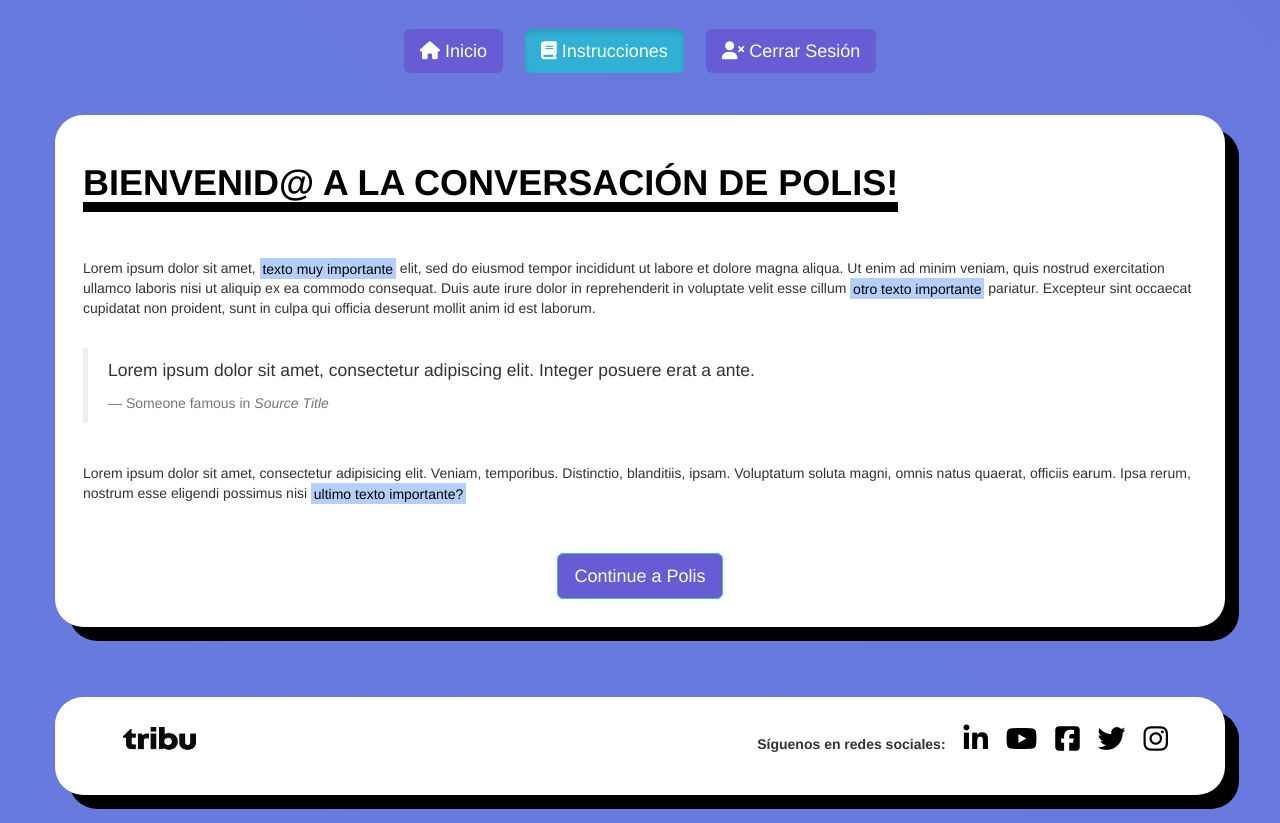
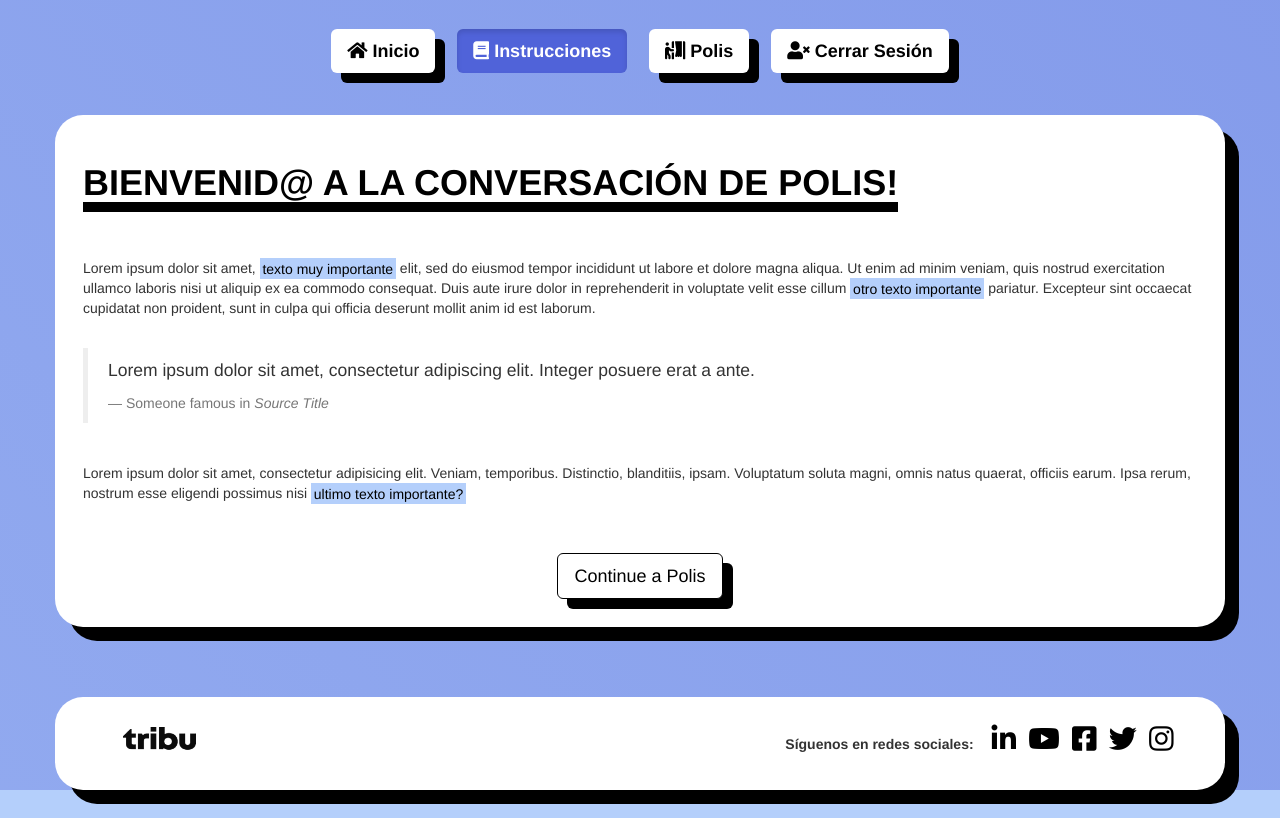
Before and after one commit to jerojero/polis-tribu, a Flask app: page /instructions/ in a window 1280 px wide. Run offline with Flask 2, Linux system fonts and the light colour scheme; the visitor is signed in with stand-in values (Sample User, id 1); some libraries are stand-ins or nearby versions.

Commit message:
v0.97 Some CSS details on buttons and centering things, change to FontAwesome 5, added polis button

```diff
--- a/app/static/css/main.css
+++ b/app/static/css/main.css
@@ -41,12 +41,12 @@
 .footer-div a .fa{
   font-size: 2em;
   color: black;
-  margin: 0 0.5em 0.5em 0;
-  transition: 0.3s;
+  margin: 0 0.3em 0.3em 0;
+  transition: 0.2s;
 }
 
 .footer-div a .fa:hover {
-  color: #6c9ae6;
+  color: #5063d9;
 }
 
 .footer-div span {
@@ -73,17 +73,6 @@ h1::after {
   margin: 0 auto;
 }
 
-/*@supports (background-clip: text) {
-  h1::after {
-
-    background-image: linear-gradient(45deg, #6c9ae6, #665dd5);
-    background-size: 500%;
-    background-clip: text;
-    color: transparent;
-    animation: bg-animation 20s infinite alternate;
-  }
-}*/
-
 h2 {
   text-transform: uppercase;
 }
@@ -98,19 +87,54 @@ h2 {
   margin: 0.5em;
 }
 
+.btn-info {
+  transition: 0.2s;
+  border-radius: none;
+  border-color: black;
+  background: #fff;
+  color: black;
+  box-shadow: 1rem 1rem black;
+}
+
+.btn-info:active:focus {
+  background: #5063d9;
+  color: white;
+  border-color: #5063d9;
+  box-shadow: none
+}
+
+.btn:hover {
+  background: #5063d9;
+  color: white;
+  border-color: #5063d9;
+}
+
+.navbar .btn-info:hover {
+  background: #5063d9;
+  color: white;
+}
+
+.navbar .btn-info {
+  font-weight: 900;
+}
+
+.navbar .active {
+  background: #5063d9;
+}
+
+
 mark {
   background-color: #b4cffb;
 }
 
-.btn-info {
-  background: #665dd5;
-  border-radius: none;
+html {
+  background-color: #b4cffb;
 }
 
 body {
-  background-image: linear-gradient(45deg, #6c9ae6, #665dd5);
-  background-size: 2200% 2200%;
-  animation: bg-animation 20s infinite alternate;
+  background-image: linear-gradient(45deg, #b4cffb, #5063d9);
+  background-size: 800% 800%;
+  animation: bg-animation 30s infinite alternate;
 }
 
 @keyframes bg-animation {
--- a/app/templates/base.html
+++ b/app/templates/base.html
@@ -1,13 +1,10 @@
 {% extends 'bootstrap/base.html' %}
-
-{% block head %}
-	{{ super() }}
-	<script src="https://use.fontawesome.com/e9d9405e58.js" crossorigin="anonymous"></script>
-{% endblock %}
 
 {% block styles %}
 	{{ super() }}
 	<link rel="stylesheet" href="{{ url_for('static', filename='css/main.css') }}">
+	<link rel="stylesheet" href="https://use.fontawesome.com/releases/v5.15.4/css/all.css">
+    <link rel="stylesheet" href="https://use.fontawesome.com/releases/v5.15.4/css/v4-shims.css">
 {% endblock %}
 
 
@@ -36,6 +33,10 @@
 		{{ 'active' if request.path == url_for('auth.login') else '' }}" >
 		<i class="fa fa-user-circle"></i> Iniciar Sesión</a>
 		{% else %}
+		<a href="{{ url_for('main.polis') }}" class="btn btn-info btn-lg
+		{{ 'active' if request.path == url_for('main.polis') else '' }}" >
+		<i class="fa fa-person-booth"></i> <span class="disappear">Polis</span></a>
+
 		<a href="{{ url_for('auth.logout') }}" class="btn btn-info btn-lg
 		{{ 'active' if request.path == url_for('auth.logout') else '' }}">
 		<i class="fa fa-user-times"></i> <span class="disappear">Cerrar Sesión</span></a>
```
Also changed, not shown: app/templates/auth/login.html (+7 -2 lines), app/templates/auth/register.html (+5 -3 lines).
